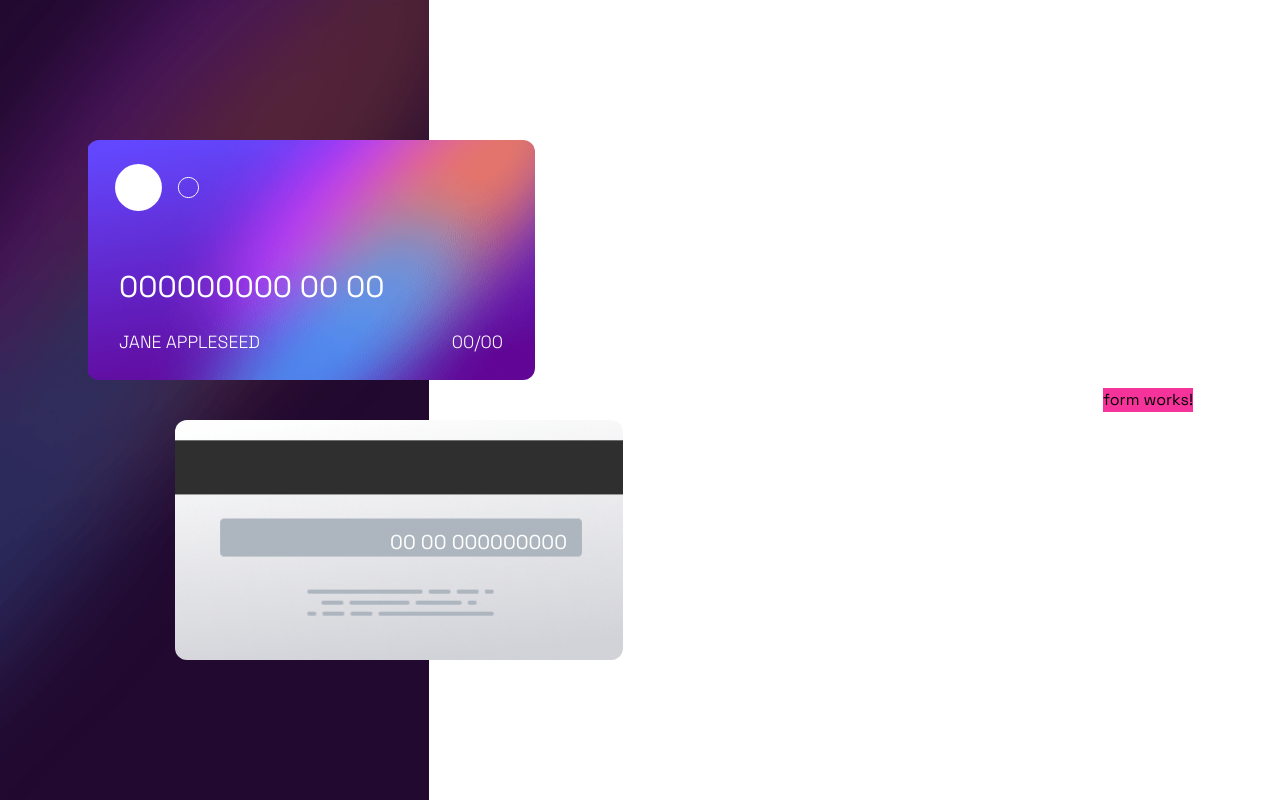
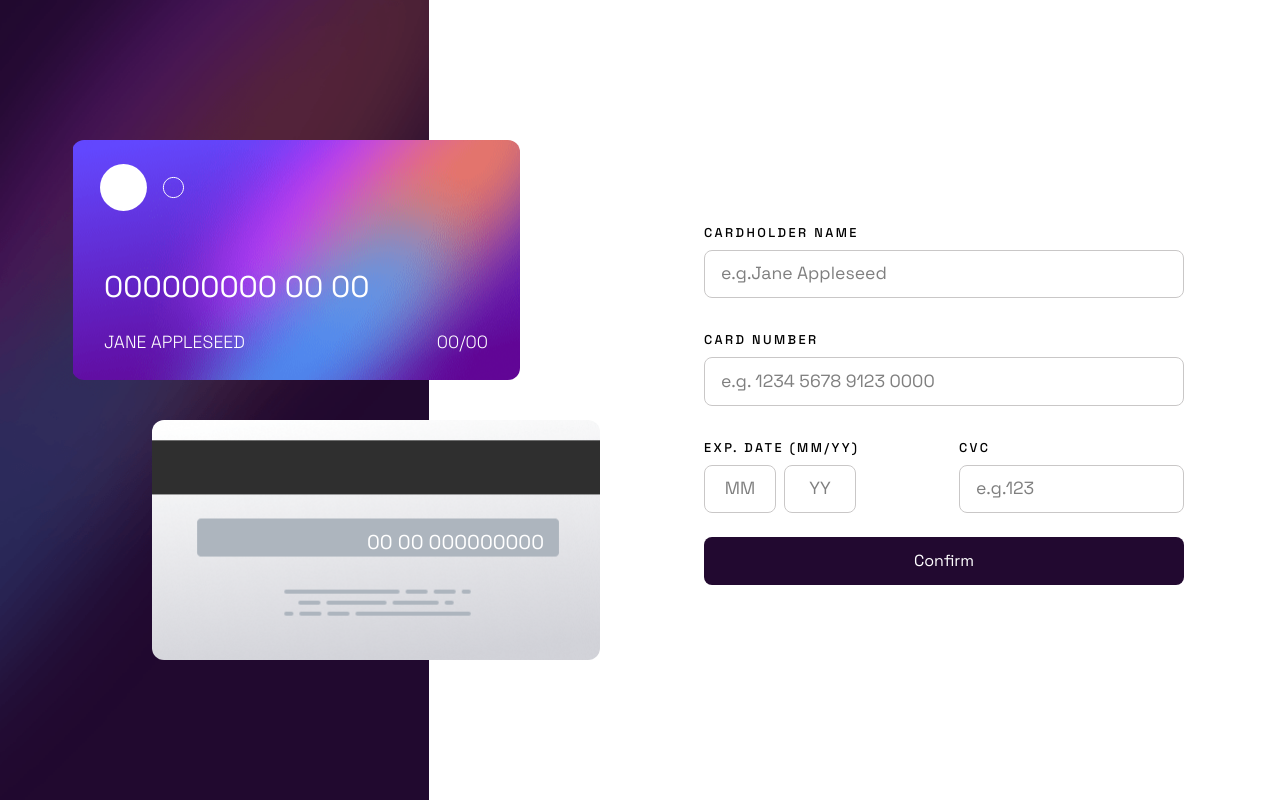
Before and after one commit to IndranjanaChatterjee/Interactive_card, an Angular app: page / in a window 1280 px wide. Built offline with nearby package versions, Linux system fonts and the light colour scheme.

Commit message:
feat:Form

```diff
--- a/src/app/app.html
+++ b/src/app/app.html
@@ -1,9 +1,9 @@
-<div class="w-full flex justify-center items-center gap-4 lg:gap-50 flex-col lg:flex-row">
+<div class="w-full flex justify-center items-center   flex-col xl:flex-row my-4">
   <div class="flex flex-col gap-10 justify-center items-center">
     <app-colorfulcard></app-colorfulcard>
     <app-gray-card></app-gray-card>
   </div>
-  <div class="bg-pink-500">
+  <div class="">
     <app-form></app-form>
   </div>
 </div>
--- a/src/app/components/colorfulcard/colorfulcard.css
+++ b/src/app/components/colorfulcard/colorfulcard.css
@@ -3,9 +3,9 @@
     background-position: center;
     background-repeat: no-repeat;
     background-position: fixed;
-    margin-right: 23rem;
+    margin-right: 10rem;
 }
-@media (max-width:1020px) {
+@media (max-width:1250px) {
     .color{
         margin-right: 0rem;
     }
--- a/src/app/components/form/form.css
+++ b/src/app/components/form/form.css
@@ -0,0 +1,23 @@
+input{
+    outline: none;
+    border: 1px solid rgb(201, 199, 199);
+    padding:0.7rem 1rem;
+    border-radius: 0.5rem;
+
+}
+label{
+    font-size: 0.8rem;
+    margin: 0.5rem 0rem;
+    font-weight: 500;
+    letter-spacing: 0.15rem;
+}
+::placeholder{
+    font-size: 1.1rem;
+
+}
+.error{
+    color: red;
+    margin: 0.5rem 0rem;
+    font-size: 0.8rem;
+    font-weight: 500;
+}
--- a/src/app/components/form/form.html
+++ b/src/app/components/form/form.html
@@ -1 +1,98 @@
-<p>form works!</p>
+@if(thankyouCard()===false)
+{
+  <form
+  action=""
+  class="flex flex-col justify-center items-start gap-6 md:p-6 py-6"
+  [formGroup]="formData"
+  (ngSubmit)="onSubmit()"
+>
+  <div class="flex flex-col justify-center items-start">
+    <label for="name">CARDHOLDER NAME</label>
+    <input
+      type="text"
+      name=""
+      id="name"
+      placeholder="e.g.Jane Appleseed"
+      class="md:w-120"
+      formControlName="name"
+    />
+    @if (formData.get('name')?.hasError('required') && formData.get('name')?.touched) {
+      <div class="error">Can't be blank</div>
+    }
+  </div>
+  <div class="flex flex-col justify-center items-start">
+    <label for="number">CARD NUMBER</label>
+    <input
+      type="text"
+      id="number"
+      placeholder="e.g. 1234 5678 9123 0000"
+      maxlength="19"
+      (input)="formatCardNumber($event)"
+      class="md:w-120"
+      formControlName="number"
+    />
+    @if (formData.get('number')?.hasError('required') && formData.get('number')?.touched) {
+      <div class="error">Can't be blank</div>
+    } @else if (formData.get('number')?.hasError('nonNumeric') && formData.get('number')?.touched) {
+      <div class="error">Wrong format, numbers only</div>
+    }
+  </div>
+  <div class="flex flex-row justify-between items-start gap-1 md:gap-3.5 w-full">
+    <div class="flex flex-col justify-center items-start">
+      <label for="dt">EXP. DATE (MM/YY)</label>
+      <div class="flex flex-row justify-center items-center gap-2">
+        <input
+          type="text"
+          name=""
+          id="dt"
+          placeholder="MM"
+          class="w-18 p-1.5 text-center"
+          maxlength="2"
+          formControlName="month"
+        />
+        <input
+          type="text"
+          name=""
+          id="dt"
+          placeholder="YY"
+          class="w-18 p-1.5 text-center"
+          maxlength="2"
+          formControlName="year"
+        />
+      </div>
+      @if((formData.get('month')?.hasError('required') && formData.get('month')?.touched)||(formData.get('year')?.hasError('required') && formData.get('year')?.touched))
+      {
+        <div class="error">Can't be blank</div>
+      }
+    </div>
+    <div class="flex flex-col justify-center items-start">
+      <label for="cvc">CVC</label>
+      <input
+        type="text"
+        name=""
+        id="cvc"
+        placeholder="e.g.123"
+        maxlength="3"
+        class="w-24 p-1.5 md:w-full"
+        formControlName="cvc"
+      />
+      @if((formData.get('cvc')?.hasError('required') && formData.get('cvc')?.touched))
+      {
+        <div class="error">Can't be blank</div>
+      }
+    </div>
+  </div>
+
+  <button
+    class="w-full text-center bg-[#220930] text-white py-3 rounded-lg hover:cursor-pointer hover:bg-[#320c49]"
+  >
+    Confirm
+  </button>
+</form>
+}
+@else if (thankyouCard()===true) {
+  <div>
+  <app-thankyou-card></app-thankyou-card>
+  </div>
+
+}
--- a/src/app/components/form/form.ts
+++ b/src/app/components/form/form.ts
@@ -1,11 +1,46 @@
-import { Component } from '@angular/core';
+import { CommonModule } from '@angular/common';
+import { Component, signal } from '@angular/core';
+import { FormControl, FormGroup, ReactiveFormsModule, Validators } from '@angular/forms';
+import { numericOnlyValidator } from '../../validators/numeric-only.validator';
+import { ThankyouCard } from '../thankyou-card/thankyou-card';
 
 @Component({
   selector: 'app-form',
-  imports: [],
+  imports: [CommonModule, ReactiveFormsModule,ThankyouCard],
   templateUrl: './form.html',
   styleUrl: './form.css',
 })
 export class Form {
+  formData = new FormGroup({
+    name: new FormControl('', Validators.required),
+    number: new FormControl('', [Validators.required, numericOnlyValidator]),
+    month:new FormControl('',Validators.required),
+    year:new FormControl('',Validators.required),
+    cvc: new FormControl('', Validators.required),
+  });
+  thankyouCard=signal(false);
 
+  formatCardNumber(event: Event) {
+    const input = event.target as HTMLInputElement;
+
+
+    const digitsOnly = input.value.replace(/\D/g, '');
+
+    const formatted = digitsOnly.replace(/(\d{4})(?=\d)/g, '$1 ').trim();
+
+    input.value = formatted;
+  }
+  onSubmit(){
+    if (this.formData.invalid) {
+      // Mark all fields as touched to show error messages
+      Object.keys(this.formData.controls).forEach(key => {
+        this.formData.get(key)?.markAsTouched();
+      });
+      console.log('Form is invalid');
+      return;
+    }
+    this.thankyouCard.set(true);
+
+
+  }
 }
--- a/src/app/components/gray-card/gray-card.css
+++ b/src/app/components/gray-card/gray-card.css
@@ -6,7 +6,7 @@
     background-size: cover;
 
     background-color: black;
-     margin-right: 12rem;
+
 }
 @media (max-width:1020px) {
     .gray{
--- a/src/app/components/thankyou-card/thankyou-card.html
+++ b/src/app/components/thankyou-card/thankyou-card.html
@@ -1 +1,10 @@
-<p>thankyou-card works!</p>
+<div class=" flex flex-col justify-center items-center gap-8 my-8 lg:mx-8 p-6 w-full md:w-120 h-150">
+    <img src="images/icon-complete.svg" alt="">
+    <h1 class="font-bold text-3xl">THANK YOU!</h1>
+    <p class="font-medium text-gray-400 text-[1.3rem]">We've added your card details</p>
+    <button
+    class="w-full text-center bg-[#220930] text-white py-3 rounded-lg hover:cursor-pointer hover:bg-[#320c49]"
+  >
+    Continue
+  </button>
+</div>
--- /dev/null
+++ b/src/app/validators/numeric-only.validator.ts
@@ -0,0 +1,16 @@
+import { AbstractControl, ValidationErrors } from '@angular/forms';
+
+export function numericOnlyValidator(
+  control: AbstractControl
+): ValidationErrors | null {
+
+  const value = control.value;
+
+  // If empty, let required validator handle it
+  if (!value) return null;
+
+  // Allow digits and spaces (for card number format)
+  const isValid = /^[0-9\s]+$/.test(value);
+
+  return isValid ? null : { nonNumeric: true };
+}
--- a/src/styles.css
+++ b/src/styles.css
@@ -16,12 +16,12 @@ body {
   font-family: "Space Grotesk", sans-serif;
 }
 
-@media (max-width: 800px) {
+@media (max-width: 1200px) {
   body {
     background-image: url('../public/images/bg-main-mobile.png');
     background-repeat: no-repeat;
     background-position: top;
-    background-size: 100%;
+    background-size: 100% 50%;
     background-attachment: fixed;
     min-height: 100vh;
     display: flex;
```
